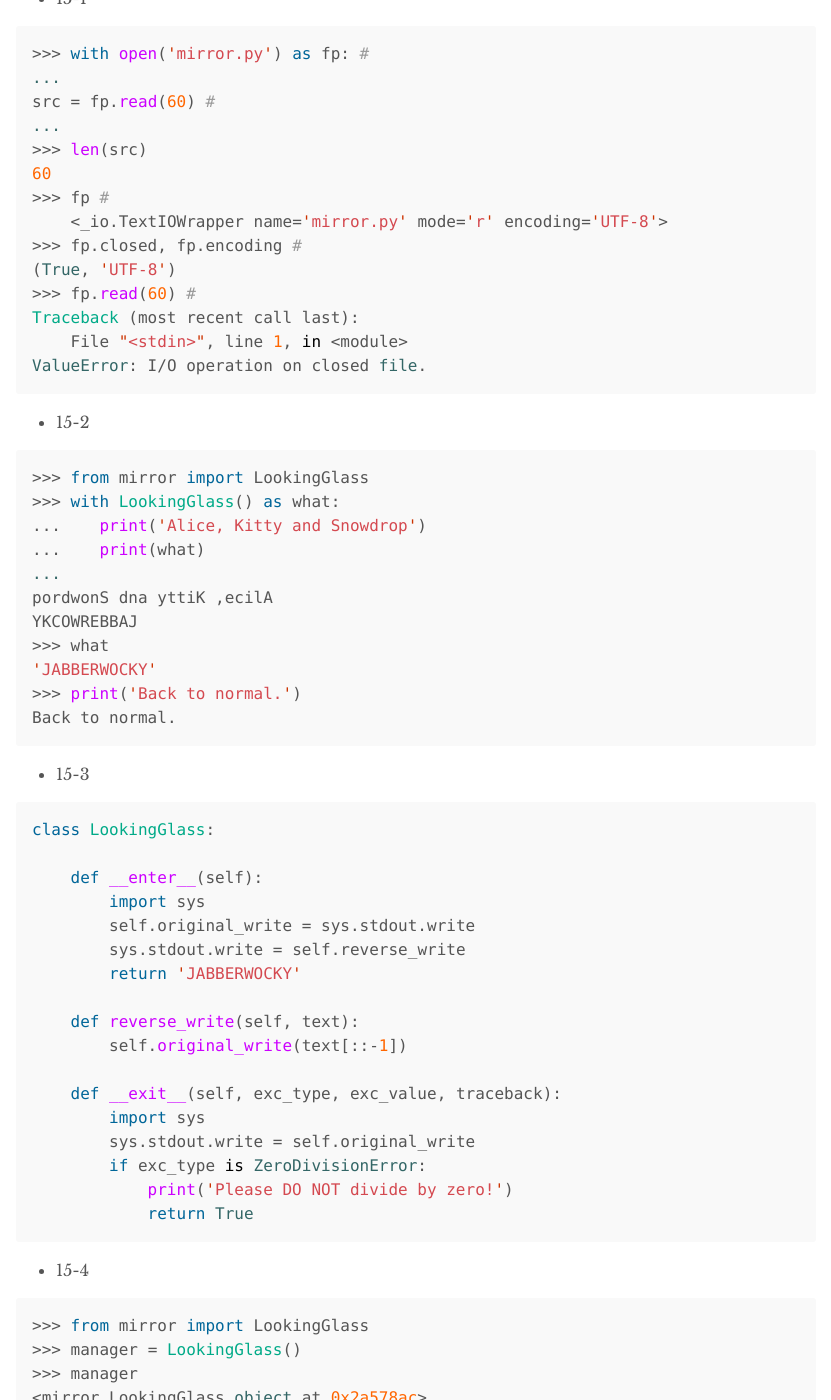
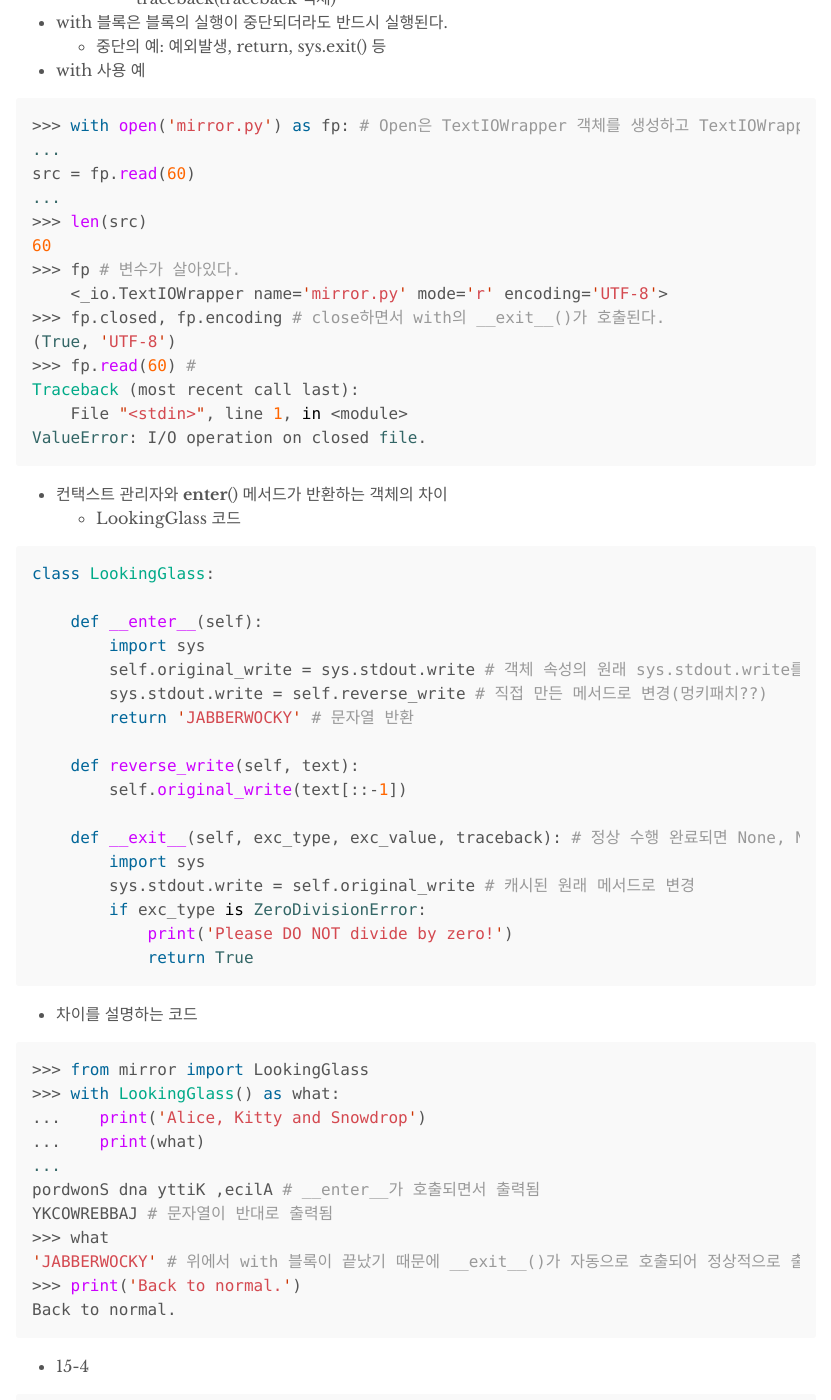
Before and after one commit to hydblab/hydblab.github.io, a Jekyll site: the page built from _posts/2018-10-17-context-managers-and-else-blocks.md, in a window 1280 px wide and 1400 px high, scrolled down 1230 px. Shown: the whole window, without its empty margins (224-1055 px from the left). Built offline with Jekyll 4.4.1, drawn with Linux system fonts in a browser that asks for light colours; some of the changed text lies outside the part shown.

Commit message:
add: contents for context-managers-and-else-blocks

```diff
--- a/_posts/2018-10-17-context-managers-and-else-blocks.md
+++ b/_posts/2018-10-17-context-managers-and-else-blocks.md
@@ -32,28 +32,30 @@ author: "Polishedwh"
   - 자원의 lock/unlock, 열린 파일의 close 등에 사용한다.
   - object.__enter__(self)
     - 컨텍스트에 진입한다.
-    - with문에서 as 절로 지정된 대상이 있으면 이 메서드의 반환 값을 사용한다.
+    - with문에서 as 절로 지정된 대상이 있으면 이 메서드의 반환 값을 사용한다.(as는 선택적이다)
     - 이 메서드가 정상적으로 반환되면 __exit__가 항상 호출된다.
+    - self 이외의 값은 인터프리터에서 전달하지 않는다.
 
   - object.__exit__(self, exc_type, exc_value, traceback)
     - 컨텍스트를 종료한다.
     - 매개변수를 이용해 종료 상태를 나타낼 수 있다.(없으면 세 변수 모두 None이 됨)
     - __enter__이전에 먼저 로드되고 정상 리턴되면 실행된다.
+    - exc_type(ZeroDivisionErro등 예외 클래스), exc_value(예외 객체, 예외 메세지 등), traceback(traceback 객체)
 
 - with 블록은 블록의 실행이 중단되더라도 반드시 실행된다.
   - 중단의 예: 예외발생, return, sys.exit() 등
 
-- 15-1
+- with 사용 예
 {% highlight python %}
->>> with open('mirror.py') as fp: #
+>>> with open('mirror.py') as fp: # Open은 TextIOWrapper 객체를 생성하고 TextIOWrapper.__enter__의 결과값이 fp와 바인딩됨
 ...
-src = fp.read(60) #
+src = fp.read(60)
 ...
 >>> len(src)
 60
->>> fp #
+>>> fp # 변수가 살아있다.
     <_io.TextIOWrapper name='mirror.py' mode='r' encoding='UTF-8'>
->>> fp.closed, fp.encoding #
+>>> fp.closed, fp.encoding # close하면서 with의 __exit__()가 호출된다.
 (True, 'UTF-8')
 >>> fp.read(60) #
 Traceback (most recent call last):
@@ -61,68 +63,77 @@ Traceback (most recent call last):
 ValueError: I/O operation on closed file.
 {% endhighlight %}
 
-- 15-2
+- 컨택스트 관리자와 __enter__() 메서드가 반환하는 객체의 차이
+  - LookingGlass 코드
+{% highlight python %}
+class LookingGlass:
+
+    def __enter__(self):
+        import sys
+        self.original_write = sys.stdout.write # 객체 속성의 원래 sys.stdout.write를 임시로 저장
+        sys.stdout.write = self.reverse_write # 직접 만든 메서드로 변경(멍키패치??)
+        return 'JABBERWOCKY' # 문자열 반환
+
+    def reverse_write(self, text):
+        self.original_write(text[::-1])
+
+    def __exit__(self, exc_type, exc_value, traceback): # 정상 수행 완료되면 None, None, None을 인수로 실해됨
+        import sys
+        sys.stdout.write = self.original_write # 캐시된 원래 메서드로 변경
+        if exc_type is ZeroDivisionError:
+            print('Please DO NOT divide by zero!')
+            return True
+{% endhighlight %}
+
+  -  차이를 설명하는 코드
 {% highlight python %}
 >>> from mirror import LookingGlass
 >>> with LookingGlass() as what:
 ...    print('Alice, Kitty and Snowdrop')
 ...    print(what)
 ...
-pordwonS dna yttiK ,ecilA
-YKCOWREBBAJ
+pordwonS dna yttiK ,ecilA # __enter__가 호출되면서 출력됨
+YKCOWREBBAJ # 문자열이 반대로 출력됨
 >>> what
-'JABBERWOCKY'
+'JABBERWOCKY' # 위에서 with 블록이 끝났기 때문에 __exit__()가 자동으로 호출되어 정상적으로 출력된다.
 >>> print('Back to normal.')
 Back to normal.
 {% endhighlight %}
 
-- 15-3
-{% highlight python %}
-class LookingGlass:
-
-    def __enter__(self):
-        import sys
-        self.original_write = sys.stdout.write
-        sys.stdout.write = self.reverse_write
-        return 'JABBERWOCKY'
-
-    def reverse_write(self, text):
-        self.original_write(text[::-1])
-
-    def __exit__(self, exc_type, exc_value, traceback):
-        import sys
-        sys.stdout.write = self.original_write
-        if exc_type is ZeroDivisionError:
-            print('Please DO NOT divide by zero!')
-            return True
-{% endhighlight %}
 
 - 15-4
 {% highlight python %}
 >>> from mirror import LookingGlass
->>> manager = LookingGlass()
+>>> manager = LookingGlass() # manager 객체를 생성한다.
 >>> manager
 <mirror.LookingGlass object at 0x2a578ac>
->>> monster = manager.__enter__()
+>>> monster = manager.__enter__() # 컨택스트 관리자의 __enter__를 호출하고 반환값을 저장한다.
 >>> monster == 'JABBERWOCKY'
-eurT
+eurT # True
 >>> monster
-'YKCOWREBBAJ'
+'YKCOWREBBAJ' # 반환값이 역순으로 출력된다.
 >>> manager
 >ca875a2x0 ta tcejbo ssalGgnikooL.rorrim<
->>> manager.__exit__(None, None, None)
+>>> manager.__exit__(None, None, None) # exit 호출로 표준출력이 복구된다.
 >>> monster
 'JABBERWOCKY'
 {% endhighlight %}
 
 ### contextlib utilities
+- 응용할 수 있는 클래스가 있음
+
 
 ### @contextmanager 사용
+- contextlib.contextmanager를 사용해서 좀 더 쉽게 사용 할 수 있다
+- contextlib.contextmanager의 실질적인 역할
+  - yield 이전 : __enter__() 객체에 넣어준다.
+  - yield 이후 : __exit__() 객체에 넣어준다.
 
+- contextlib.contextmanager의 사용 예
 {% highlight python %}
 import contextlib
 
-@contextlib.contextmanager
+@contextlib.contextmanager # 테커레이터 사용
 def looking_glass():
     import sys
     original_write = sys.stdout.write
@@ -131,12 +142,12 @@ def looking_glass():
         original_write(text[::-1])
 
     sys.stdout.write = reverse_write
-    yield 'JABBERWOCKY'
+    yield 'JABBERWOCKY' # yield 로 __enter__, __exit__구분
     sys.stdout.write = original_write
 {% endhighlight %}
 
 
-- 15-6
+- 호출하여 상용한 예
 {% highlight python %}
 >>> from mirror_gen import looking_glass
 >>> with looking_glass() as what:
@@ -149,7 +160,7 @@ YKCOWREBBAJ
 'JABBERWOCKY'
 {% endhighlight %}
 
-- 15-7
+- 예외처리를 적용하여 좀 더 보완한 사용 예
 {% highlight python %}
 import contextlib
 
@@ -173,7 +184,7 @@ def looking_glass():
             print(msg)
 {% endhighlight %}
 
-- 15-8
+- 파일을 덮어쓰기 위한 컨텍스트 관리자
 {% highlight python %}
 import csv
 
```
